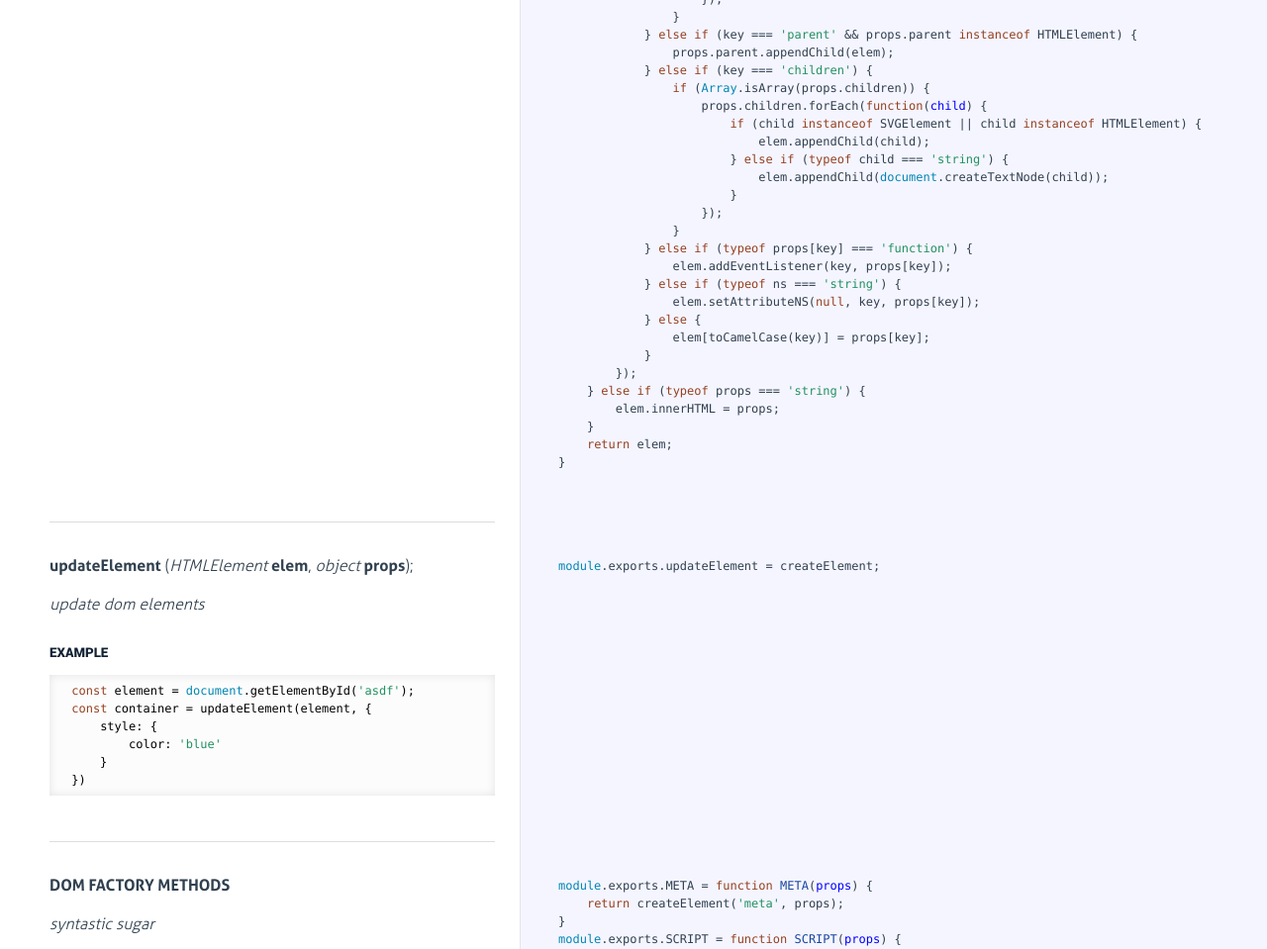
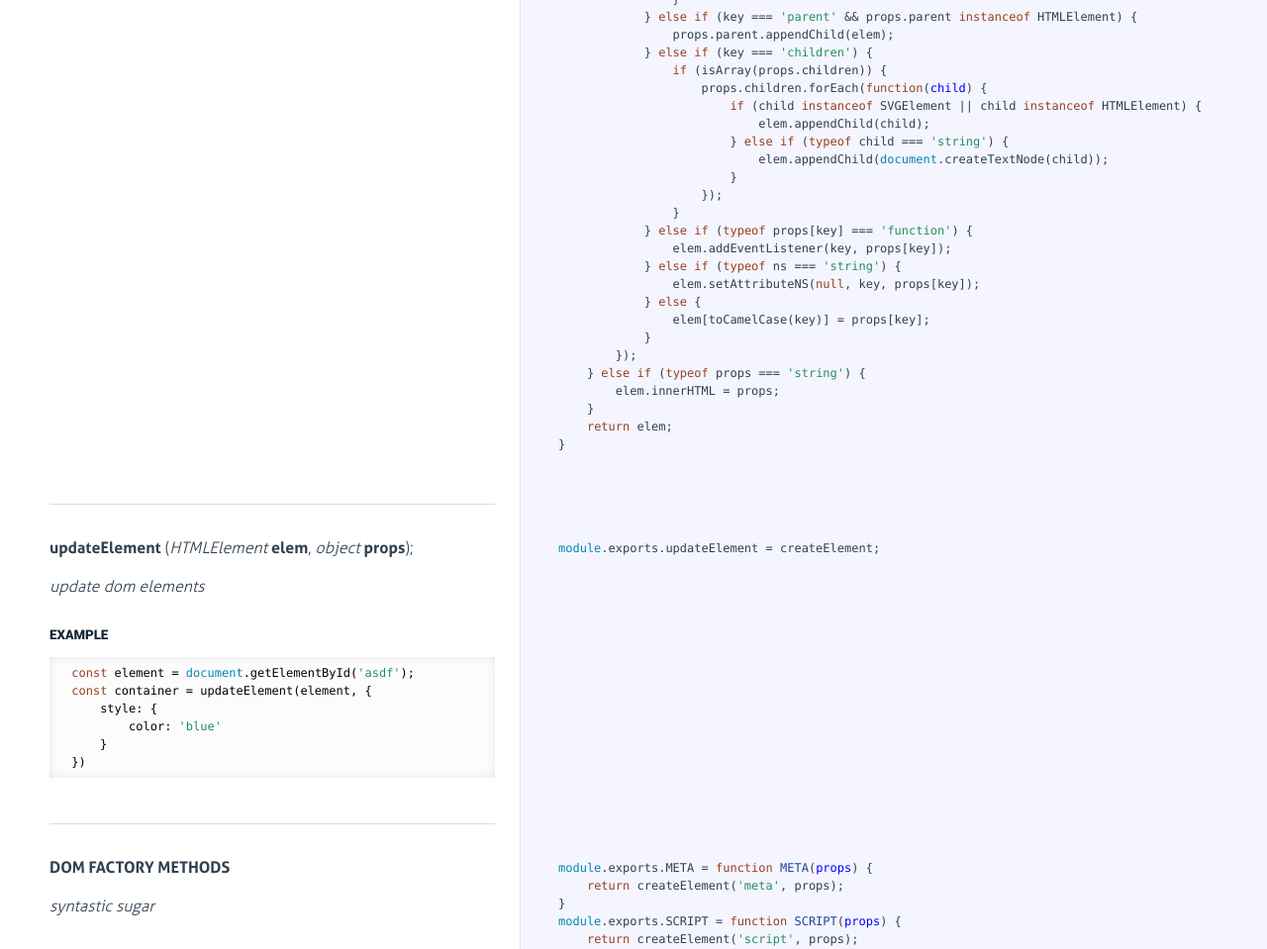
Before and after one commit to higginsrob/jdom, a website: page docs/index.html in a window 1280 px wide. Shown: the part 911-1870 px from the top of the page at 99% size. Drawn offline with Linux system fonts and the light colour scheme.

Commit message:
update docs

```diff
--- a/docs/index.html
+++ b/docs/index.html
@@ -37,13 +37,12 @@
                 <a class="pilcrow" href="#section-2">&#182;</a>
               </div>
               <h5 id="installation">installation</h5>
-<pre><code>
-npm install jdom
+<pre><code>npm install jdom
 </code></pre><h4 id="usage">usage</h4>
 <p><em>intended usage with webpack or browserify</em></p>
 <pre><code><span class="hljs-keyword">const</span> {
+   createElement, updateElement,
    DIV, SPAN, SCRIPT, STYLE, <span class="hljs-comment">// ...etc</span>
-   createElement, updateElement,
    id, $, $$,
    on, once, off, dispatch,
    currentScript,
@@ -99,7 +98,7 @@ npm install jdom
             } <span class="hljs-keyword">else</span> <span class="hljs-keyword">if</span> (key === <span class="hljs-string">'parent'</span> &amp;&amp; props.parent <span class="hljs-keyword">instanceof</span> HTMLElement) {
                 props.parent.appendChild(elem);
             } <span class="hljs-keyword">else</span> <span class="hljs-keyword">if</span> (key === <span class="hljs-string">'children'</span>) {
-                <span class="hljs-keyword">if</span> (<span class="hljs-built_in">Array</span>.isArray(props.children)) {
+                <span class="hljs-keyword">if</span> (isArray(props.children)) {
                     props.children.forEach(<span class="hljs-function"><span class="hljs-keyword">function</span>(<span class="hljs-params">child</span>) </span>{
                         <span class="hljs-keyword">if</span> (child <span class="hljs-keyword">instanceof</span> SVGElement || child <span class="hljs-keyword">instanceof</span> HTMLElement) {
                             elem.appendChild(child);
@@ -345,9 +344,9 @@ npm install jdom
 </code></pre>
             </div>
 
-            <div class="content"><div class='highlight'><pre><span class="hljs-built_in">module</span>.exports.id = <span class="hljs-built_in">document</span>.getElementById;
-<span class="hljs-built_in">module</span>.exports.$ = <span class="hljs-built_in">document</span>.querySelector;
-<span class="hljs-built_in">module</span>.exports.$$ = <span class="hljs-built_in">document</span>.querySelectorAll;</pre></div></div>
+            <div class="content"><div class='highlight'><pre><span class="hljs-built_in">module</span>.exports.id = <span class="hljs-function"><span class="hljs-params">id</span> =&gt;</span> <span class="hljs-built_in">document</span>.getElementById(id);
+<span class="hljs-built_in">module</span>.exports.$ = <span class="hljs-function"><span class="hljs-params">selector</span> =&gt;</span> <span class="hljs-built_in">document</span>.querySelector(selector);
+<span class="hljs-built_in">module</span>.exports.$$ = <span class="hljs-function"><span class="hljs-params">selector</span> =&gt;</span> <span class="hljs-built_in">document</span>.querySelectorAll;</pre></div></div>
 
         </li>
 
@@ -482,10 +481,7 @@ npm install jdom
             elem.style[key] = props[key];
         });
     }
-}
-<span class="hljs-built_in">module</span>.exports.stop = <span class="hljs-function"><span class="hljs-params">id</span> =&gt;</span> {
-    <span class="hljs-keyword">delete</span> animations[id];
-};</pre></div></div>
+}</pre></div></div>
 
         </li>
 
@@ -514,18 +510,18 @@ npm install jdom
 <li><strong>isObject</strong> (<em>object</em> <strong>obj</strong>)</li>
 <li><strong>isArray</strong> (<em>object</em> <strong>obj</strong>)</li>
 <li><strong>isElement</strong> (<em>object</em> <strong>obj</strong>)</li>
-<li><em>private</em> <strong>toCamelCase</strong> (<em>string</em> <strong>str</strong>)</li>
+<li><strong>toCamelCase</strong> (<em>string</em> <strong>str</strong>)</li>
 </ul>
 
             </div>
 
-            <div class="content"><div class='highlight'><pre><span class="hljs-built_in">module</span>.exports.isObject = <span class="hljs-function"><span class="hljs-keyword">function</span> <span class="hljs-title">isObject</span>(<span class="hljs-params">obj</span>) </span>{
+            <div class="content"><div class='highlight'><pre><span class="hljs-keyword">const</span> isObject = <span class="hljs-built_in">module</span>.exports.isObject = <span class="hljs-function"><span class="hljs-keyword">function</span> <span class="hljs-title">isObject</span>(<span class="hljs-params">obj</span>) </span>{
     <span class="hljs-keyword">return</span> <span class="hljs-built_in">Object</span>.prototype.toString.call(obj).slice(<span class="hljs-number">8</span>,<span class="hljs-number">-1</span>) === <span class="hljs-string">'Object'</span>;
 }
-<span class="hljs-built_in">module</span>.exports.isArray = <span class="hljs-function"><span class="hljs-keyword">function</span> <span class="hljs-title">isArray</span>(<span class="hljs-params">obj</span>) </span>{
+<span class="hljs-keyword">const</span> isArray = <span class="hljs-built_in">module</span>.exports.isArray = <span class="hljs-function"><span class="hljs-keyword">function</span> <span class="hljs-title">isArray</span>(<span class="hljs-params">obj</span>) </span>{
     <span class="hljs-keyword">return</span> <span class="hljs-built_in">Array</span>.isArray(obj);
 }
-<span class="hljs-built_in">module</span>.exports.isElement = <span class="hljs-function"><span class="hljs-keyword">function</span> <span class="hljs-title">isElement</span>(<span class="hljs-params">obj</span>)</span>{
+<span class="hljs-keyword">const</span> isElement = <span class="hljs-built_in">module</span>.exports.isElement = <span class="hljs-function"><span class="hljs-keyword">function</span> <span class="hljs-title">isElement</span>(<span class="hljs-params">obj</span>)</span>{
     <span class="hljs-keyword">return</span> (
         <span class="hljs-keyword">typeof</span> HTMLElement === <span class="hljs-string">"object"</span>
             ? obj <span class="hljs-keyword">instanceof</span> HTMLElement
@@ -535,7 +531,7 @@ npm install jdom
                 &amp;&amp; <span class="hljs-keyword">typeof</span> obj.nodeName===<span class="hljs-string">"string"</span>
     );
 }
-<span class="hljs-function"><span class="hljs-keyword">function</span> <span class="hljs-title">toCamelCase</span> (<span class="hljs-params">str</span>) </span>{
+<span class="hljs-keyword">const</span> toCamelCase = <span class="hljs-built_in">module</span>.exports.toCamelCase = <span class="hljs-function"><span class="hljs-keyword">function</span> <span class="hljs-title">toCamelCase</span>(<span class="hljs-params">str</span>) </span>{
     <span class="hljs-keyword">return</span> str.replace(<span class="hljs-regexp">/(?:^\w|[A-Z]|\b\w)/g</span>, <span class="hljs-function"><span class="hljs-keyword">function</span>(<span class="hljs-params">letter, index</span>) </span>{
         <span class="hljs-keyword">return</span> index === <span class="hljs-number">0</span> ? letter.toLowerCase() : letter.toUpperCase();
     }).replace(<span class="hljs-regexp">/\s+/g</span>, <span class="hljs-string">''</span>);
```
Also changed, not shown: README.md.
